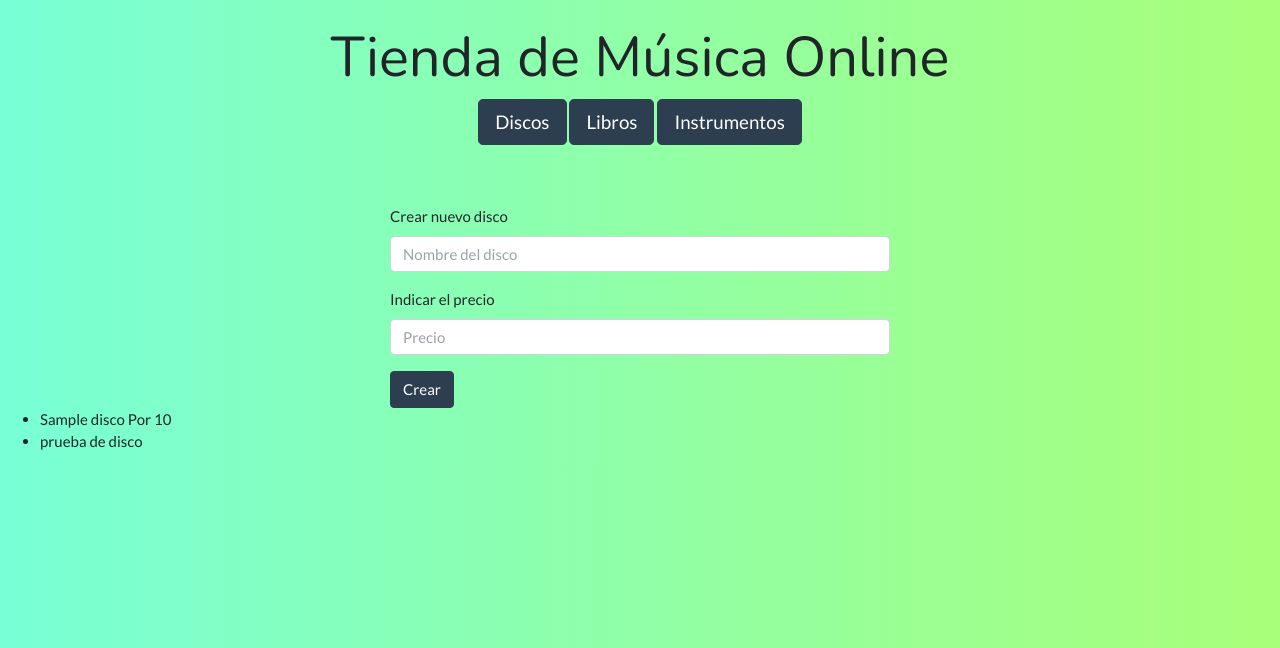
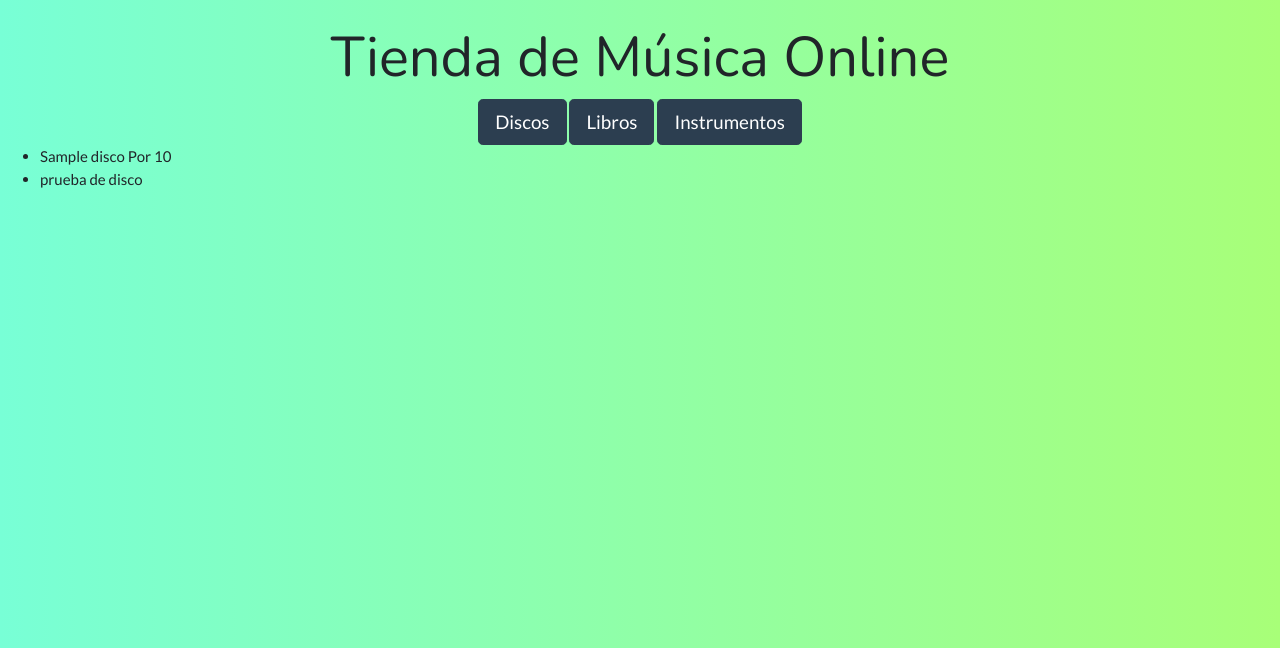
Before and after one commit to RayGymenez/music_store_web, a Python web app: template templates/index.html in a window 1280 px wide. Shown: the top 648 px of the page. Run offline with Jinja, Linux system fonts and the light colour scheme; the template is opened without the code that fills it: most values are stand-ins (such as "Sample title", 1, 10 or a date in 2020); some libraries are stand-ins or nearby versions.

Commit message:
nuevos cambios

```diff
--- a/templates/index.html
+++ b/templates/index.html
@@ -34,34 +34,7 @@
       <button type="button" class="btn btn-primary btn-lg">Libros</button>
       <button type="button" class="btn btn-primary btn-lg">Instrumentos</button>
     </div>
-    <div class="container">
-      <div class="form-container">
-        <form action="/crear_disco" method="post">
-          <div class="mb-3">
-            <label for="nombre" class="form-label">Crear nuevo disco</label>
-            <input
-              type="text"
-              class="form-control"
-              id="nombre"
-              name="nombre"
-              placeholder="Nombre del disco"
-            />
-          </div>
-          <div class="mb-3">
-            <label for="precio" class="form-label">Indicar el precio</label>
-            <input
-              type="number"
-              class="form-control"
-              id="precio"
-              name="precio"
-              placeholder="Precio"
-            />
-          </div>
 
-          <button type="submit" class="btn btn-primary">Crear</button>
-        </form>
-      </div>
-    </div>
     <ul>
       {% for disco in todos_los_discos %}
       <li>{{disco.Nombre}} Por {{disco.Precio}}</li>
```
